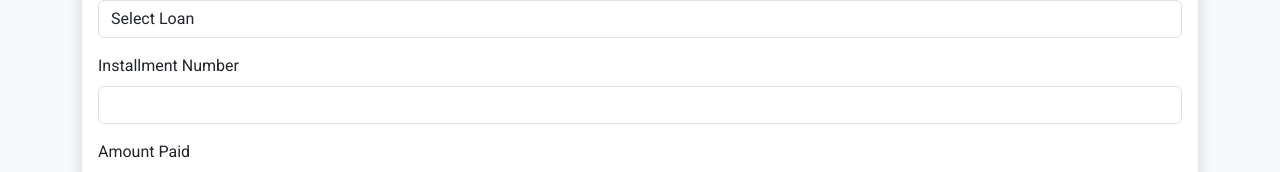
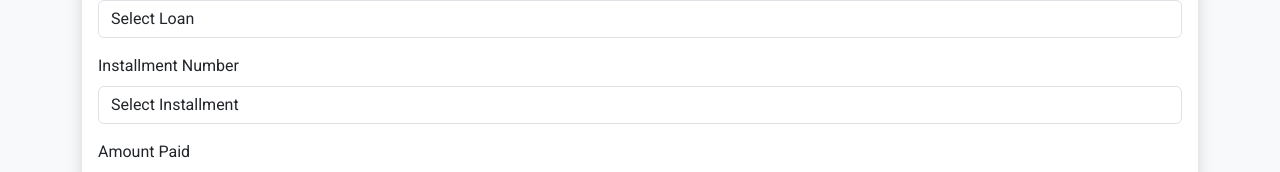
Before and after one commit to muiruri7/fintech-loan-processing-system, an Angular app: page /payments in a window 1280 px wide. Shown: the part 191-363 px from the top of the page. Built offline with nearby package versions, Linux system fonts and the light colour scheme.

Commit message:
oh its getting good

```diff
--- a/src/app/components/payment/payment.component.html
+++ b/src/app/components/payment/payment.component.html
@@ -5,6 +5,7 @@
     </div>
     <div class="card-body">
       <form [formGroup]="paymentForm" (ngSubmit)="onSubmit()">
+        <!-- Loan Selection -->
         <div class="mb-3">
           <label class="form-label">Select Loan</label>
           <select formControlName="loanId" class="form-control">
@@ -17,13 +18,22 @@
             Loan selection is required.
           </div>
         </div>
+
+        <!-- Installment Number Dropdown -->
         <div class="mb-3">
           <label class="form-label">Installment Number</label>
-          <input formControlName="installmentNumber" type="number" class="form-control">
+          <select formControlName="installmentNumber" class="form-control">
+            <option value="" disabled>Select Installment</option>
+            <option *ngFor="let installment of availableInstallments" [value]="installment.installmentNumber">
+              {{ installment.installmentNumber }} (Due: {{ installment.dueDate | date }}, Amount: {{ installment.amount | number:'1.2-2' }})
+            </option>
+          </select>
           <div *ngIf="paymentForm.get('installmentNumber')?.invalid && (paymentForm.get('installmentNumber')?.touched || paymentForm.get('installmentNumber')?.dirty)" class="text-danger">
             Installment number is required.
           </div>
         </div>
+
+        <!-- Amount Paid -->
         <div class="mb-3">
           <label class="form-label">Amount Paid</label>
           <input formControlName="amountPaid" type="number" class="form-control">
@@ -31,6 +41,8 @@
             Amount paid is required and must be at least 1.
           </div>
         </div>
+
+        <!-- Payment Date -->
         <div class="mb-3">
           <label class="form-label">Payment Date</label>
           <input formControlName="paymentDate" type="date" class="form-control">
@@ -38,6 +50,7 @@
             Payment date is required.
           </div>
         </div>
+
         <button type="submit" class="btn btn-success mt-3" [disabled]="paymentForm.invalid">Make Payment</button>
       </form>
     </div>
--- a/src/app/components/payment/payment.component.ts
+++ b/src/app/components/payment/payment.component.ts
@@ -14,6 +14,7 @@ export class PaymentComponent implements OnInit {
   loans: any[] = [];
   customers: any[] = [];
   payments: any[] = [];
+  availableInstallments: any[] = [];
 
   constructor(
     private fb: FormBuilder,
@@ -33,9 +34,14 @@ export class PaymentComponent implements OnInit {
     this.loans = this.storageService.getItem('loans') || [];
     this.customers = this.storageService.getItem('customers') || [];
     this.payments = this.storageService.getItem('payments') || [];
+
+    // When the selected loan changes, update the available installment options.
+    this.paymentForm.get('loanId')?.valueChanges.subscribe(selectedLoanId => {
+      this.updateAvailableInstallments(selectedLoanId);
+    });
   }
 
-  // Helper: get customer info for a loan
+  // Helper: Returns customer details for a given loan ID.
   getCustomerByLoan(loanId: number): any {
     const loan = this.loans.find(l => l.id === loanId);
     if (loan) {
@@ -44,7 +50,20 @@ export class PaymentComponent implements OnInit {
     return null;
   }
 
-  // Process payment: apply amount to installments (partial/full) and navigate afterwards.
+  // Updates the available installments dropdown based on the selected loan.
+  updateAvailableInstallments(selectedLoanId: number): void {
+    const loanSchedules = this.storageService.getItem('loanSchedules') || [];
+    const scheduleRecord = loanSchedules.find((ls: any) => ls.loanId == selectedLoanId);
+    if (scheduleRecord) {
+      // Only include installments that are not fully paid.
+      this.availableInstallments = scheduleRecord.schedule.filter((inst: any) => inst.status !== 'Paid');
+    } else {
+      this.availableInstallments = [];
+    }
+    // Reset the installmentNumber form control when the loan selection changes.
+    this.paymentForm.patchValue({ installmentNumber: '' });
+  }
+
   onSubmit() {
     if (this.paymentForm.invalid) { return; }
     const payment = { ...this.paymentForm.value, id: Date.now() };
@@ -52,49 +71,37 @@ export class PaymentComponent implements OnInit {
     const loanId = payment.loanId;
     const startInstallment = Number(payment.installmentNumber);
 
-    // Retrieve loan schedule record for this loan.
     let loanSchedules = this.storageService.getItem('loanSchedules') || [];
     let scheduleRecord = loanSchedules.find((ls: any) => ls.loanId == loanId);
     if (scheduleRecord) {
-      // Iterate over installments from the specified installment number.
+      // Iterate over installments starting from the selected one.
       for (let installment of scheduleRecord.schedule) {
-        if (installment.installmentNumber < startInstallment) {
-          continue;
-        }
-        if (installment.status === 'Paid') {
-          continue;
-        }
+        if (installment.installmentNumber < startInstallment) { continue; }
+        if (installment.status === 'Paid') { continue; }
         let requiredAmount = installment.amount;
         if (amountToApply >= requiredAmount) {
           installment.status = 'Paid';
           amountToApply -= requiredAmount;
-          // Set the installment amount to the original value (optional)
         } else if (amountToApply > 0) {
-          // Partial payment: reduce required amount by the payment and mark as Partial.
+          // Apply partial payment: reduce the remaining amount.
           installment.amount = parseFloat((requiredAmount - amountToApply).toFixed(2));
           installment.status = 'Partial';
           amountToApply = 0;
           break;
         }
-        if (amountToApply <= 0) {
-          break;
-        }
+        if (amountToApply <= 0) { break; }
       }
       this.storageService.setItem('loanSchedules', loanSchedules);
     }
 
-    // Save the payment record.
     this.payments.push(payment);
     this.storageService.setItem('payments', this.payments);
-
-    // Notify others that a payment was made.
     this.paymentService.paymentMade();
 
-    // Reset the form.
     this.paymentForm.reset();
     this.paymentForm.patchValue({ paymentDate: new Date().toISOString().substring(0, 10) });
 
-    // Navigate to the Loan Coordinator page.
+    // Navigate to the Loan Coordinator page after successful payment.
     this.router.navigate(['/loan-coordinator']);
   }
 }
```
